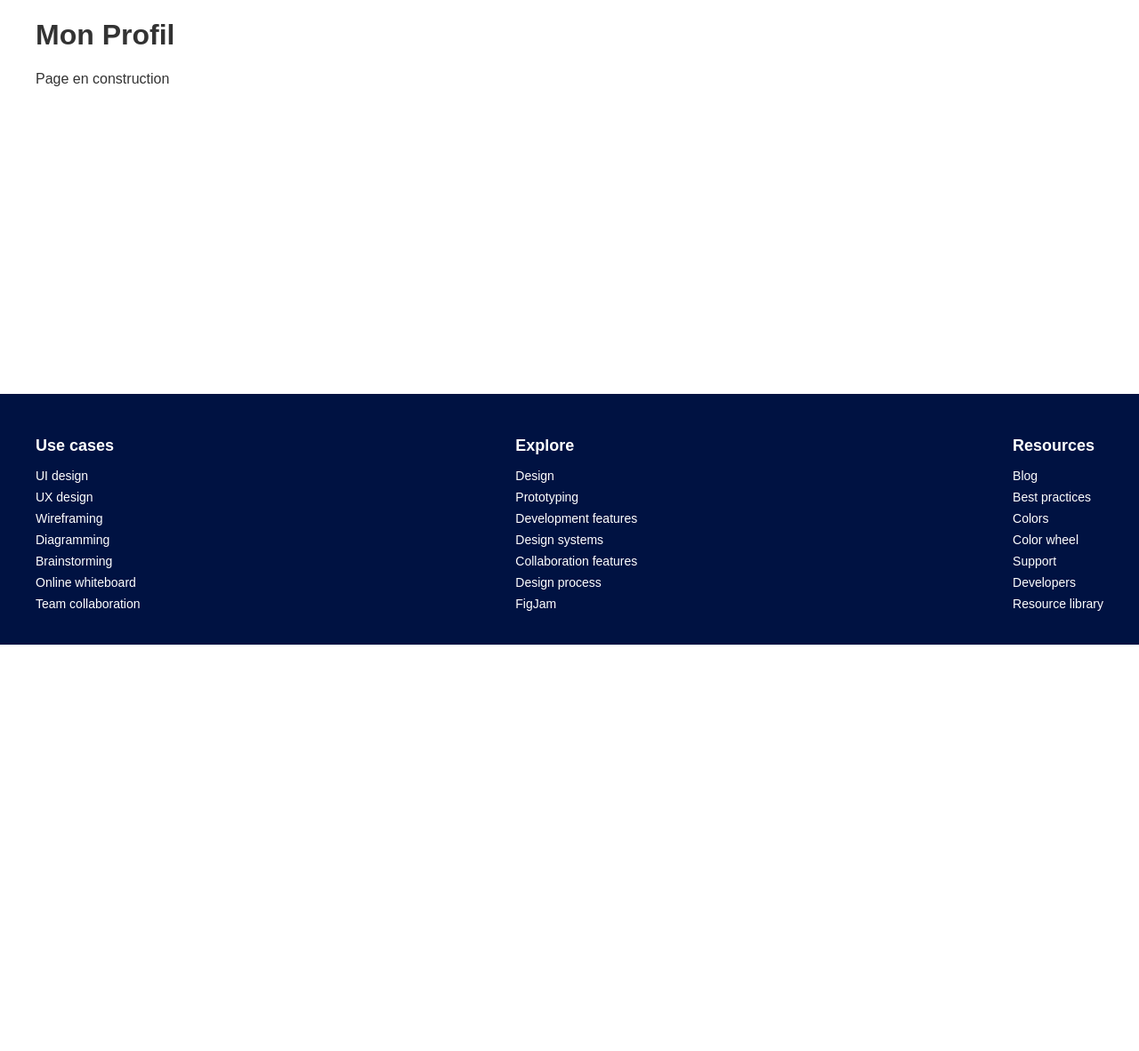
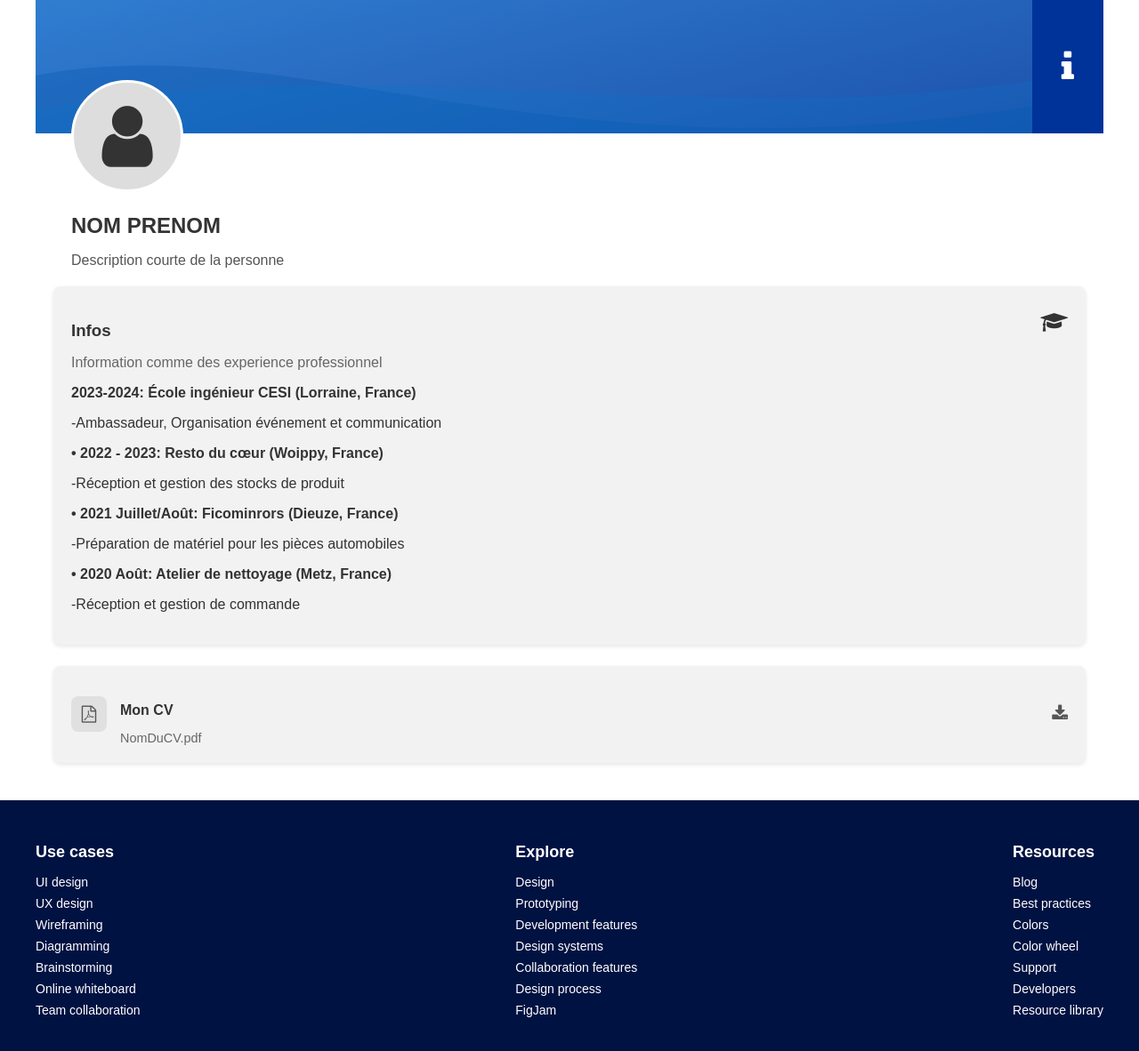
Before and after one commit to LinkPlayG/WEB, a Symfony app: template templates/profile/index.html.twig in a window 1280 px wide. Shown: the part 75-1257 px from the top of the page at 89% size. Before the commit the page ends 800 px from the top, so only its background shows below. Run offline with Twig, Linux system fonts and the light colour scheme; the template is opened without the code that fills it, so the values that code supplies are empty; some libraries are stand-ins or nearby versions.

Commit message:
page profile statique

```diff
--- a/templates/base.html.twig
+++ b/templates/base.html.twig
@@ -36,8 +36,7 @@
                 </div>
                 <div class="overlay-links">
                     <a href="{{ path('app_profile') }}" class="overlay-button">Profil</a>
-                    <a href="#" class="overlay-link">Portail Admin</a>
-                    <a href="#" class="overlay-link">Portail Pilote</a>
+                    <a href="#" class="overlay-link">Tableau de bord</a>
                     <a href="#" class="overlay-link">Préférences</a>
                     <a href="#" class="overlay-button disconnect">Se déconnecter</a>
                 </div>
--- a/templates/profile/index.html.twig
+++ b/templates/profile/index.html.twig
@@ -3,9 +3,110 @@
 
 {% block title %}Profil - Interned{% endblock %}
 
+{% block stylesheets %}
+    <link rel="stylesheet" href="https://cdnjs.cloudflare.com/ajax/libs/font-awesome/4.7.0/css/font-awesome.min.css">
+    <style>
+        .profile-header {
+            background-image: url('{{ asset('images/wave-bg.svg') }}');
+            background-size: cover;
+            background-position: center;
+        }
+        .card {
+            border-radius: 8px;
+            background-color: #f2f2f2;
+            margin-bottom: 1.5rem;
+            box-shadow: 0 2px 5px rgba(0,0,0,0.1);
+        }
+        .card-body {
+            padding: 1.25rem;
+        }
+        .icon-box {
+            display: flex;
+            justify-content: center;
+            align-items: center;
+            width: 40px;
+            height: 40px;
+            border-radius: 8px;
+            background-color: #e0e0e0;
+        }
+    </style>
+{% endblock %}
+
 {% block body %}
-    <div class="container">
-        <h1>Mon Profil</h1>
-        <p>Page en construction</p>
-    </div>
+    <div class="container p-0">
+        <!-- Header Banner -->
+        <div class="profile-header" style="display: flex; height: 150px; position: relative;">
+            <div style="flex-grow: 1; position: relative; overflow: hidden;">
+                <!-- Background image is handled by CSS -->
+            </div>
+            <!-- Info icon on the right -->
+            <div style="width: 80px; background-color: #003399; display: flex; justify-content: center; align-items: center; color: white; font-size: 2.5rem;">
+                <i class="fa fa-info" aria-hidden="true"></i>
+            </div>
+        </div>
+
+        <!-- Profile Content -->
+        <div class="profile-content" style="padding: 0 20px; position: relative;">
+            <!-- Profile Picture -->
+            <div class="profile-picture" style="position: absolute; top: -60px; left: 40px; width: 120px; height: 120px; background-color: #ddd; border-radius: 50%; overflow: hidden; display: flex; justify-content: center; align-items: center; border: 3px solid white;">
+                <!-- Default silhouette if no image -->
+                <i class="fa fa-user" aria-hidden="true" style="font-size: 5rem; color: #333;"></i>
+            </div>
+
+            <!-- Name and Description -->
+            <div style="padding-top: 70px; padding-left: 20px;">
+                <h2 style="font-weight: bold; margin-bottom: 5px;">NOM PRENOM</h2>
+                <p style="color: #555; margin-bottom: 20px;">Description courte de la personne</p>
+            </div>
+
+            <!-- Info Card -->
+            <div class="card mb-3">
+                <div class="card-body">
+                    <div style="display: flex; justify-content: space-between; align-items: center; margin-bottom: 10px;">
+                        <h3 style="margin-bottom: 0;">Infos</h3>
+                        <i class="fa fa-graduation-cap" aria-hidden="true" style="font-size: 1.5rem; color: #333;"></i>
+                    </div>
+                    <p style="color: #666; margin-bottom: 15px;">Information comme des experience professionnel</p>
+
+                    <div class="experience-list">
+                        <div class="experience-item mb-3">
+                            <p style="font-weight: bold; margin-bottom: 5px;">2023-2024: École ingénieur CESI (Lorraine, France)</p>
+                            <p>-Ambassadeur, Organisation événement et communication</p>
+                        </div>
+
+                        <div class="experience-item mb-3">
+                            <p style="font-weight: bold; margin-bottom: 5px;">• 2022 - 2023: Resto du cœur (Woippy, France)</p>
+                            <p>-Réception et gestion des stocks de produit</p>
+                        </div>
+
+                        <div class="experience-item mb-3">
+                            <p style="font-weight: bold; margin-bottom: 5px;">• 2021 Juillet/Août: Ficominrors (Dieuze, France)</p>
+                            <p>-Préparation de matériel pour les pièces automobiles</p>
+                        </div>
+
+                        <div class="experience-item">
+                            <p style="font-weight: bold; margin-bottom: 5px;">• 2020 Août: Atelier de nettoyage (Metz, France)</p>
+                            <p>-Réception et gestion de commande</p>
+                        </div>
+                    </div>
+                </div>
+            </div>
+
+            <!-- CV Card -->
+            <div class="card mb-3">
+                <div class="card-body" style="display: flex; align-items: center;">
+                    <div class="icon-box">
+                        <i class="fa fa-file-pdf-o" aria-hidden="true" style="font-size: 1.2rem; color: #555;"></i>
+                    </div>
+                    <div style="margin-left: 15px; flex-grow: 1;">
+                        <h4 style="margin-bottom: 5px;">Mon CV</h4>
+                        <p style="margin-bottom: 0; color: #666; font-size: 0.9rem;">NomDuCV.pdf</p>
+                    </div>
+                    <a href="#" style="text-decoration: none; color: inherit;">
+                        <i class="fa fa-download" aria-hidden="true" style="font-size: 1.2rem; color: #555;"></i>
+                    </a>
+                </div>
+            </div>
+        </div>
+    </div><br>
 {% endblock %}
```
Also changed, not shown: public/images/download.svg (added), public/images/wave-bg.svg (added).
